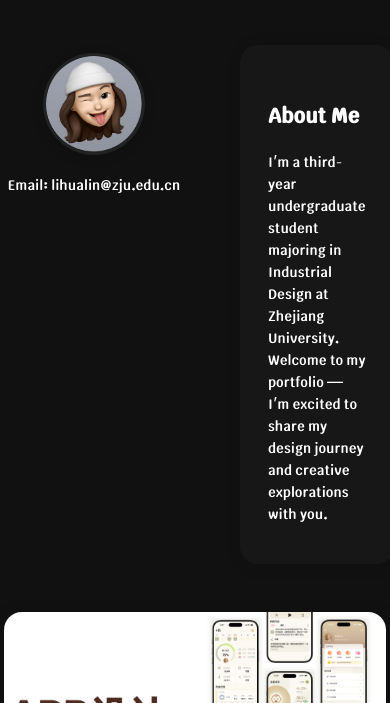
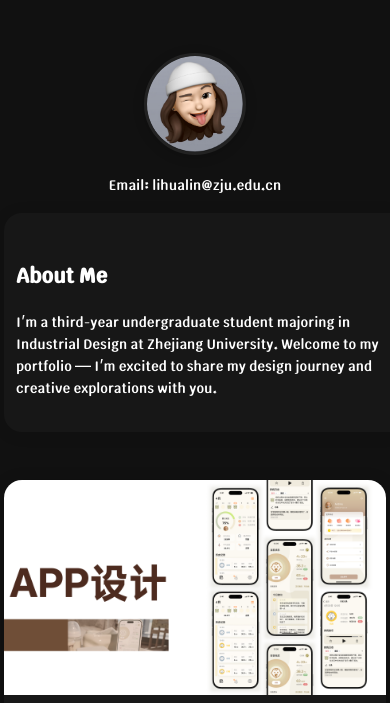
Before and after one commit to sweet-f1/portfolio, a plain HTML site: page index.html in a window 390 px wide. Shown: the part 141-844 px from the top of the page. Drawn offline with Linux system fonts and the light colour scheme.

Commit message:
style: avatar and contact center on mobile

```diff
--- a/style.css
+++ b/style.css
@@ -79,19 +79,6 @@ main {
     flex-direction: column;
     align-items: flex-start;
     padding: 24px 16px 8px 16px;
-  }
-  .about-split {
-    flex-direction: column;
-    gap: 18px;
-    max-width: 100%;
-  }
-  .about-split .about-left {
-    align-items: center !important;
-    width: 100%;
-  }
-  .about-split .contact {
-    text-align: center !important;
-    width: 100%;
   }
 }
 @media (max-width: 600px) {
@@ -185,6 +172,23 @@ main {
   border-radius: 18px;
   box-shadow: 0 2px 16px rgba(0,0,0,0.10);
   padding: 32px 28px 24px 28px;
+}
+@media (max-width: 900px) {
+  .about-split {
+    flex-direction: column;
+    gap: 18px;
+    max-width: 100%;
+  }
+  .about-split .about-left {
+    align-items: center;
+    min-width: 0;
+    max-width: 100%;
+  }
+  .about-split .about-right {
+    width: 100%;
+    border-radius: 18px;
+    padding: 24px 12px 18px 12px;
+  }
 }
 @media (max-width: 700px) {
   .about-split .about-left {
```
